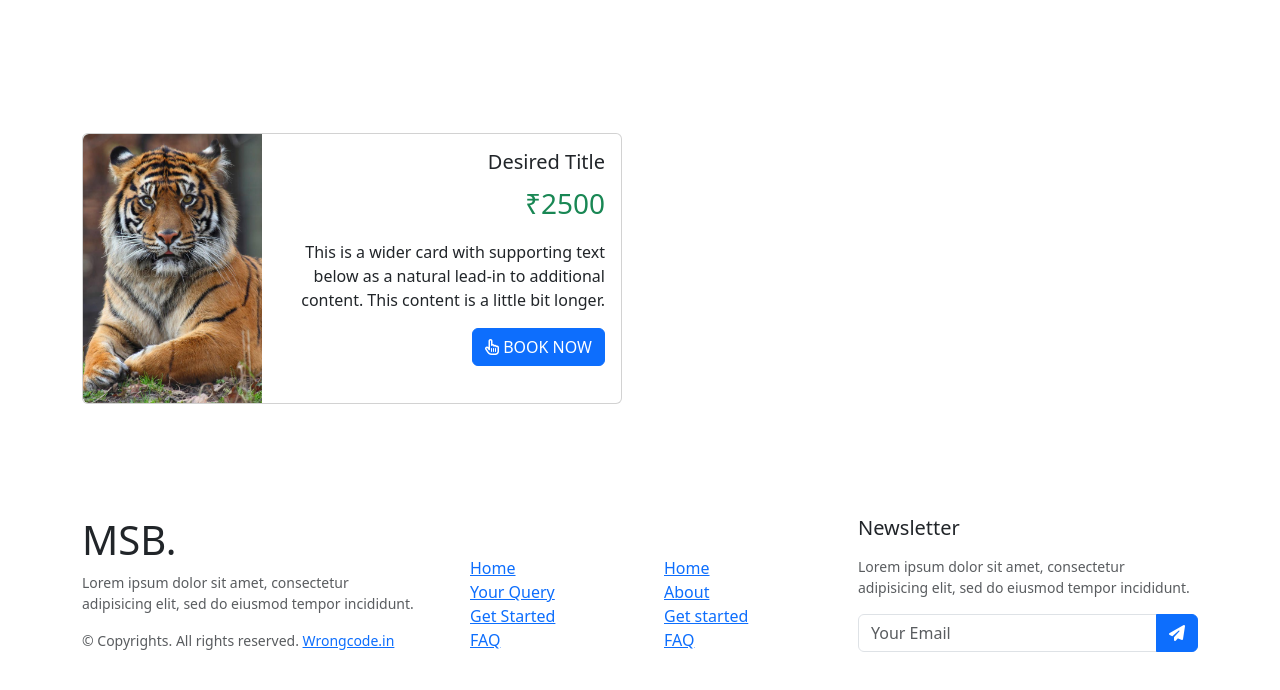
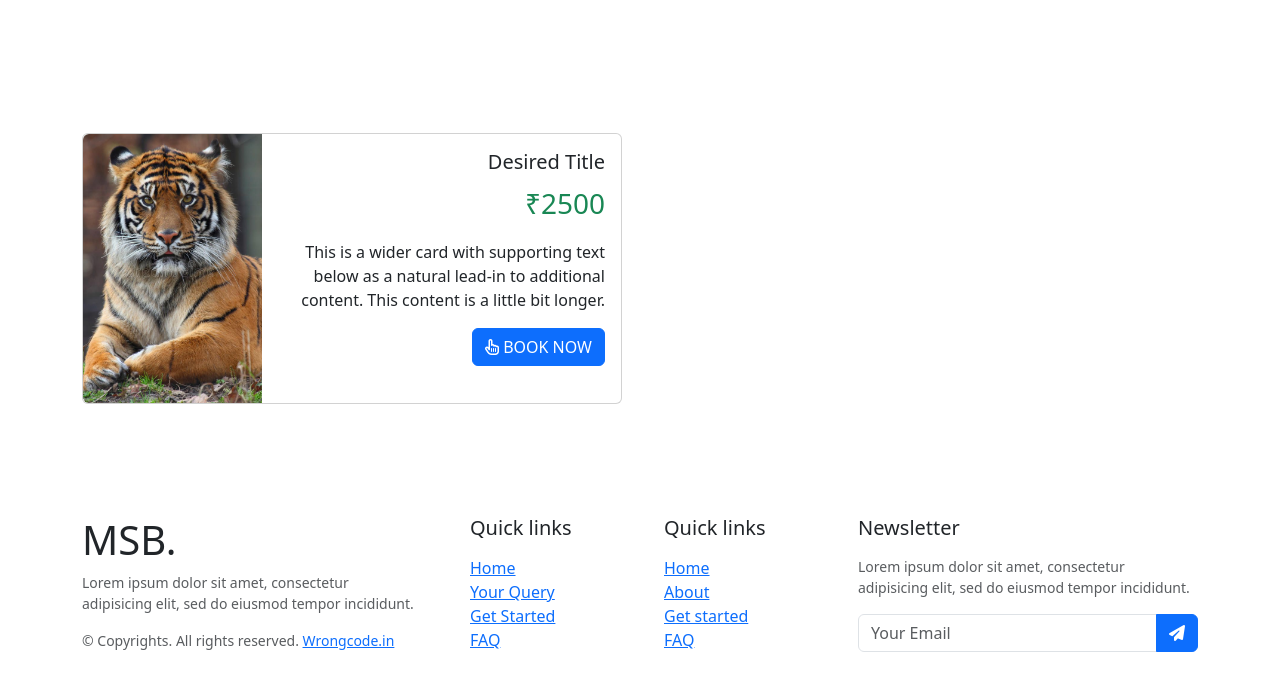
Before and after one commit to soumya-99/my-sundarban, a plain HTML site: page index.html in a window 1280 px wide. Shown: the part 302-992 px from the top of the page. Drawn offline with nearby package versions, Linux system fonts and the light colour scheme.

Commit message:
white removed 3

```diff
--- a/index.html
+++ b/index.html
@@ -120,7 +120,7 @@
                             href="#">Wrongcode.in</a></p>
                 </div>
                 <div class="col-lg-2 col-md-6">
-                    <h5 class="text-white mb-3">Quick links</h5>
+                    <h5 class="mb-3">Quick links</h5>
                     <ul class="list-unstyled text-muted">
                         <li><a href="#">Home</a></li>
                         <li><a href="#">Your Query</a></li>
@@ -129,7 +129,7 @@
                     </ul>
                 </div>
                 <div class="col-lg-2 col-md-6">
-                    <h5 class="text-white mb-3">Quick links</h5>
+                    <h5 class="mb-3">Quick links</h5>
                     <ul class="list-unstyled text-muted">
                         <li><a href="#">Home</a></li>
                         <li><a href="#">About</a></li>
```
Also changed, not shown: pages/login.html (+2 -2 lines), pages/register.html (+2 -2 lines).
